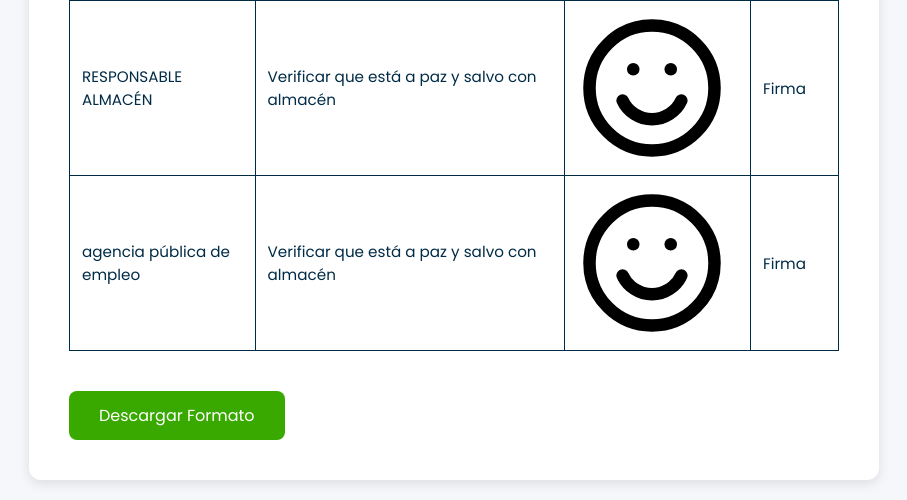
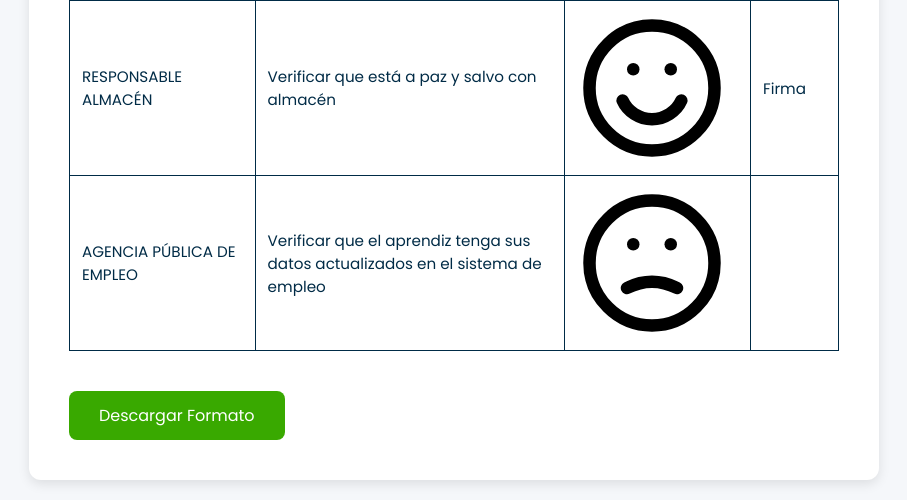
Before and after one commit to G1lber/Paz-y-Salvo, a Django app: template pazysalvo/mainapp/templates/aprendiz/pazysalvo.html in a window 1280 px wide. Shown: the part 1244-1744 px from the top of the page, without its empty margins (186-1093 px from the left). Run offline with Django 5.2, Linux system fonts and the light colour scheme; the template is opened without the code that fills it, so the values that code supplies are empty.

Commit message:
Verifica que si esten actulizados los datos para dar el paz y salvo

```diff
--- a/pazysalvo/mainapp/templates/aprendiz/pazysalvo.html
+++ b/pazysalvo/mainapp/templates/aprendiz/pazysalvo.html
@@ -126,10 +126,20 @@
                         <td>Firma</td>
                     </tr>
                     <tr>
-                        <td>agencia pública de empleo</td>
-                        <td>Verificar que está a paz y salvo con almacén</td>
-                        <td><img src="{% static 'image/carafeliz.svg' %}" alt="Logo" width="150"></td>
-                        <td>Firma</td>
+                        <td>AGENCIA PÚBLICA DE EMPLEO</td>
+                        <td>Verificar que el aprendiz tenga sus datos actualizados en el sistema de empleo</td>
+                        <td>
+                            {% if usuario.datos_actualizados %}
+                                <img src="{% static 'image/carafeliz.svg' %}" alt="Logo" width="150">
+                            {% else %}
+                                <img src="{% static 'image/caratriste.svg' %}" alt="Logo" width="150">
+                            {% endif %}
+                        </td>
+                        <td>
+                            {% if  usuario.datos_actualizados %}
+                                Firmado
+                            {% endif %}
+                        </td>
                     </tr>
                 </tbody>
             </table>
```
